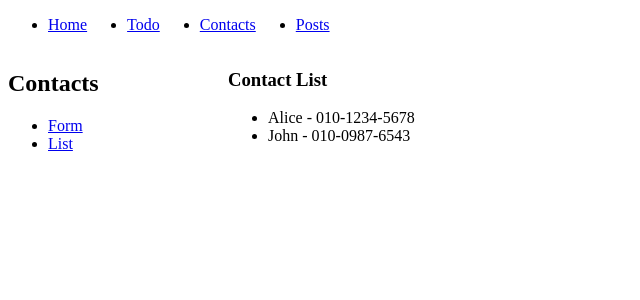
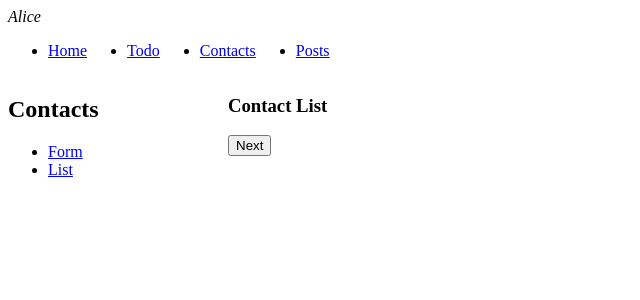
Before and after one commit to Ajstudying/react-ts-study, a React app: page /contacts in a window 1280 px wide. Shown: the top 300 px of the page, without its empty margins (0-640 px from the left). Built offline with nearby package versions, Linux system fonts and the light colour scheme.

Commit message:
swr로컬 스토리지, focus, mutate false

```diff
--- a/package.json
+++ b/package.json
@@ -21,6 +21,7 @@
     "@emotion/styled": "^11.11.0",
     "react": "^18.2.0",
     "react-dom": "^18.2.0",
-    "react-router-dom": "^6.16.0"
+    "react-router-dom": "^6.16.0",
+    "swr": "^2.2.2"
   }
 }
--- a/src/App.tsx
+++ b/src/App.tsx
@@ -35,6 +35,8 @@ const Todo = lazy(() => {
   );
 });
 
+const ProfileEdit = lazy(() => import("@/modules/profile/ProfilesEdit"));
+
 const App = () => {
   //라우팅 처리하는 곳의 가장 최상위에 BrowserRouter로 감싸줘야 함.
   return (
@@ -48,6 +50,8 @@ const App = () => {
           {/* index: 해당경로의 기본 화면 */}
           <Route element={<Home />} index />
           {/* 기능 모듈 */}
+          <Route path="/profile/edit" element={<ProfileEdit />} />
+
           <Route path="todo" element={<Todo />} />
           <Route path="contacts" element={<ContactSidebar />}>
             {/* contacts의 디폴트를 contactList로 하는 것↓ */}
--- a/src/Layout.tsx
+++ b/src/Layout.tsx
@@ -1,9 +1,42 @@
 import { Suspense } from "react";
-import { Link, Outlet } from "react-router-dom";
+import { Link, Outlet, useNavigate } from "react-router-dom";
+import { ProfileData, useProfileData } from "./modules/profile/data";
 
 function Layout() {
+  //바로 아래의 방식은 오류가 생김.
+  // const { nickname, email } : ProfileData = {
+  //   nickname: "Alice",
+  //   email: "alice@gmail.com",
+  //   username: "alice",
+  // };
+
+  //객체 선언 후 타입 선언 가능 대신, username 접근이 안됨.
+  // const { nickname, email } = {
+  //   nickname: "Alice",
+  //   email: "alice@gmail.com",
+  //   username: "alice",
+  // } as ProfileData;
+
+  // swr 데이터 -> 상태값
+  // 데이터가 변경되면 컴포넌트가 다시 렌더링 된다.
+  // 필요한 것만 데려오는 것도 가능함.
+  const { profileData } = useProfileData();
+  const { nickname } = profileData;
+  // console.log(profileData);
+
+  const navigate = useNavigate();
+
+  const handleEditProfile = () => {
+    navigate("/profile/edit");
+  };
+
   return (
-    <div id="layout">
+    <div>
+      <header>
+        <em style={{ cursor: "pointer" }} onClick={handleEditProfile}>
+          {profileData.nickname}
+        </em>
+      </header>
       {/* 링크들이 들어가는 곳 */}
       <nav>
         <ul style={{ display: "flex", gap: "40px" }}>
--- a/src/modules/contacts/ContactForm/index.tsx
+++ b/src/modules/contacts/ContactForm/index.tsx
@@ -1,14 +1,25 @@
+import { MutableRefObject, useRef } from "react";
 import { useNavigate } from "react-router-dom";
+import { useContactsData } from "../data";
 
 const ContactForm = () => {
   //programatic방식으로 라우팅 처리
   const navigate = useNavigate(); //클로저 기법으로 가져오는 것.
   //함수로 함수를 리턴하는 것. useNavigate(); 함수, navigate("/contacts"); 이것도 함수
-  //이걸로 프라이빗하게??
+  const nameRef = useRef() as MutableRefObject<HTMLInputElement>;
+  const phoneRef = useRef() as MutableRefObject<HTMLInputElement>;
+
+  const { contactsData, createContactData } = useContactsData();
 
   const handleSave = () => {
     // 검증처리
     // 서버연동
+    //상태값(데이터)변경
+    createContactData({
+      id: contactsData.length + 1,
+      name: nameRef.current.value,
+      phone: phoneRef.current.value,
+    });
     //완료가 되면 목록 화면으로 이동
     navigate("/contacts");
   };
@@ -16,6 +27,8 @@ const ContactForm = () => {
   return (
     <div>
       <h3>Contact Form</h3>
+      <input ref={nameRef} />
+      <input ref={phoneRef} />
       <button onClick={handleSave}>save</button>
     </div>
   );
--- a/src/modules/contacts/ContactList/index.tsx
+++ b/src/modules/contacts/ContactList/index.tsx
@@ -1,10 +1,14 @@
 import { useNavigate } from "react-router-dom";
+import { useContactsData } from "../data";
+import { useState } from "react";
 
 const ContactList = () => {
-  const contacts = [
-    { id: 1, name: "Alice", phone: "010-1234-5678" },
-    { id: 2, name: "John", phone: "010-0987-6543" },
-  ];
+  const [page, setPage] = useState(0);
+  //페이지 로그 두번 찍힘.
+  //컴포넌트가 마운팅 될 때 1번 찍히고
+  //contactData를 fetcher로 가져온 다음에 상태가 업데이트 된 다음 1번 더 찍힘.
+  // console.log(page);
+  const { contactsData: contacts } = useContactsData(page);
 
   const navigate = useNavigate();
 
@@ -15,6 +19,13 @@ const ContactList = () => {
   return (
     <div>
       <h3>Contact List</h3>
+      <button
+        onClick={() => {
+          setPage(page + 1);
+        }}
+      >
+        Next
+      </button>
       <ul>
         {contacts.map((c) => (
           <li
--- /dev/null
+++ b/src/modules/contacts/data.ts
@@ -0,0 +1,105 @@
+import useSWR from "swr";
+
+interface ContactData {
+  // ?:옵셔널, "a"|"b" 유니온
+  id?: number; //id값은 나중에 생성
+  name: string;
+  phone: string;
+}
+
+//아래처럼 페이징을 관리하는 경우도 있음.
+//페이징 정보를 글로벌 상태로 관리하게 된다면,
+// interface ContactPagingData {
+//   page?: number;
+//   size?: number;
+//   last?: boolean;
+//   contents: ContactData[];
+// }
+
+//undefined를 해결하기 위한 초기데이터
+const INIT_DATA: ContactData[] = [];
+
+const CONTACTS_DATA_KEY = "@data/contacts";
+//데이터를 가져오는 함수(서버, 로컬스토리지, 캐시, webSQL)
+//아래 쪽에 [CONTACTS_DATA_KEY, page] 이렇게 받으면
+// const contactFetcher = ([key, page] : string|number[]) => {
+// 위처럼 바뀌면 console을 바로 그냥 key, page 칠수 있음 스플릿 안하고.
+const contactFetcher = (key: string) => {
+  console.log(key);
+  const page = +key.split("/")[2];
+  console.log(page);
+  console.log("---call fetcher--");
+  //fetch /contacts/paging?page={page}&size=20
+
+  const jsonStr = localStorage.getItem(CONTACTS_DATA_KEY);
+  //로컬스토리지에 있으면 읽은 값을 객체 변환해서 반환
+  if (jsonStr) {
+    return JSON.parse(jsonStr) as ContactData[];
+    //JSON.parse(jsonStr) 이건 Any 타입도 반환이 가능한데, as로 좀더 명확히 타입을 해주는게 나음.
+  }
+
+  //로컬스토리지에 없으면 초기값 반환
+  return INIT_DATA;
+};
+
+export const useContactsData = (page: number) => {
+  const { data: contactsData, mutate } = useSWR<ContactData[]>(
+    //데이터 키
+    `${CONTACTS_DATA_KEY}/${page}`, //[CONTACTS_DATA_KEY, page] 이런 식으로도 가능
+    contactFetcher,
+    //캐시/또는 데이터 가져오기 이후에 데이터가 없을 대 반환하는 데이터
+    {
+      fallbackData: INIT_DATA,
+      //포커스될때 fetcher로 가져오기 해제
+      //revalidate: 캐시와 fetcher로 가져온 데이터를 비교 후 반환
+      revalidateOnFocus: false,
+      //특정 주기 별로 데이터 가져오기
+      // refreshInterval: 5000,
+    }
+  );
+
+  function createContactData(contact: ContactData) {
+    //배열데이터 변경(mutation)
+    // 기존 배열에 매개변수로 받은 객체를 추가하고 새로운 배열 반환
+
+    //mutate(변경할데이터) -> 데이터를 변경
+    // mutate 함수
+    // 데이터를 변경하고 변경된 데이터를 반환
+    //mutate((이전데이터)=>{... retrun 변경된 데이터})
+    mutate((prevData: ContactData[]) => {
+      console.log("--contacts-prev-data--");
+      //데이터 가져오기 이전이고, 최초의 상태변경이면 undefined로 되어있음
+      console.log(prevData);
+
+      //변경된 데이터
+      let nextData: ContactData[];
+
+      if (!prevData) {
+        //캐시에 데이터가 없는 경우(초기값이 없는 경우) 초기 데이터로
+        nextData = [...INIT_DATA]; //참조가 물리면 안되기 때문에 이렇게 따로 복사한 것을 참조해준다.
+      } else {
+        //캐시에 데이터가 있는 경우 이전 데이터로 생성
+        nextData = [...prevData]; //절대 preData를 넣으면 안됨 같은 참조X
+      }
+
+      //ex)서버연동 fetch post contact -> id
+
+      //배열 앞 쪽에 추가
+      nextData.unshift({ id: nextData.length + 1, ...contact });
+
+      // 로컬스토리지에 저장
+      localStorage.setItem(
+        CONTACTS_DATA_KEY,
+        JSON.stringify(nextData) //배열을 저장
+      );
+
+      //변경된 데이터를 반환(무조건 새로운 참조로..!!)
+      return nextData;
+    });
+    //}, false);
+    //mutate(처리함수, false);
+    //mutate 이후에 캐시만 업데이트하고, fetcher를 처리하지 않음.
+    //불필요한 패치를 막기 위해 위같이 처리하기도 함.
+  }
+  return { contactsData, createContactData };
+};
--- a/src/modules/posts/PostForm/index.tsx
+++ b/src/modules/posts/PostForm/index.tsx
@@ -1,13 +1,6 @@
 import { MutableRefObject, useRef, useState } from "react";
 import { useNavigate } from "react-router-dom";
-
-// interface PostItem {
-//   title: string;
-//   content: string;
-//   nickname: string;
-//   createTime: string;
-//   imgURL?: string;
-// }
+import { usePostsData } from "../data";
 
 const PostForm = () => {
   const navigate = useNavigate();
@@ -16,6 +9,8 @@ const PostForm = () => {
   const inputContent = useRef() as MutableRefObject<HTMLTextAreaElement>;
   const inputNickname = useRef() as MutableRefObject<HTMLInputElement>;
   const inputFile = useRef<HTMLInputElement>(null);
+
+  const { postsData, mutatePostsData } = usePostsData();
 
   const handleAdd = () => {
     const title = inputTitle.current;
@@ -29,17 +24,30 @@ const PostForm = () => {
       imageURL = URL.createObjectURL(file); // 파일이 있다면 Blob URL 생성
     }
 
-    const newPost = {
-      title: title.value,
-      content: content.value,
-      nickname: nickname.value,
-      createTime: createTime,
-      imgURL: imageURL,
-    };
-    title.value = "";
-    content.value = "";
-    nickname.value = "";
-    navigate("/posts", { state: { newPost } });
+    mutatePostsData([
+      {
+        id: postsData.length + 1,
+        title: title.value,
+        content: content.value,
+        nickname: nickname.value,
+        createTime: createTime,
+        imgURL: imageURL,
+      },
+      ...postsData,
+    ]);
+    navigate("/posts");
+
+    //   const newPost = {
+    //     title: title.value,
+    //     content: content.value,
+    //     nickname: nickname.value,
+    //     createTime: createTime,
+    //     imgURL: imageURL,
+    //   };
+    //   title.value = "";
+    //   content.value = "";
+    //   nickname.value = "";
+    //   navigate("/posts", { state: { newPost } });
   };
 
   const handleCancel = () => {
--- a/src/modules/posts/PostList/index.tsx
+++ b/src/modules/posts/PostList/index.tsx
@@ -2,6 +2,7 @@ import { useEffect, useState } from "react";
 import { useLocation, useNavigate } from "react-router-dom";
 import PostDetail from "../PostDetail";
 import { PostContainer } from "./styles";
+import { usePostsData } from "../data";
 
 interface PostItem {
   title: string;
@@ -11,8 +12,11 @@ interface PostItem {
   imgURL?: string;
 }
 
+//*** 이벤트 업 이벤트 다운 공부할 것**** */
 const PostList = () => {
-  const [postList, setPostList] = useState<PostItem[]>([]);
+  const { postsData: posts, mutatePostsData } = usePostsData();
+
+  // const [postList, setPostList] = useState<PostItem[]>([]);
   const [showModifyModal, setShowModifyModal] = useState(false);
   const [modifyItem, setModifyItem] = useState({
     index: 0,
@@ -24,16 +28,16 @@ const PostList = () => {
   const navigate = useNavigate();
 
   const handleRemove = (index: number) => {
-    setPostList(postList.filter((_, idx) => idx !== index));
+    mutatePostsData(posts.filter((_, idx) => idx !== index));
   };
   const handleClickItem = (index: number) => {
     // navigate(`/posts/detail/${index}`);
     setShowModifyModal(true);
     setModifyItem({
       index,
-      title: postList[index].title,
-      content: postList[index].content,
-      imgURL: postList[index].imgURL,
+      title: posts[index].title,
+      content: posts[index].content,
+      imgURL: posts[index].imgURL,
     });
   };
 
@@ -48,8 +52,8 @@ const PostList = () => {
     content: string;
     imgURL: string;
   }) => {
-    setPostList(
-      postList.map((item, idx) => {
+    mutatePostsData(
+      posts.map((item, idx) => {
         if (index === idx) {
           return { ...item, title, content, imgURL };
         }
@@ -59,16 +63,20 @@ const PostList = () => {
     setShowModifyModal(false);
   };
 
-  const location = useLocation();
-  const newPost = location.state?.newPost;
+  const handleCancle = () => {
+    setShowModifyModal(false);
+  };
 
-  useEffect(() => {
-    if (newPost) {
-      setPostList([newPost, ...postList]);
-    }
-  }, [newPost]);
+  // const location = useLocation();
+  // const newPost = location.state?.newPost;
 
-  return postList.map((item, index) => (
+  // useEffect(() => {
+  //   if (newPost) {
+  //     setPostList([newPost, ...postList]);
+  //   }
+  // }, [newPost]);
+
+  return posts.map((item, index) => (
     <PostContainer>
       <article id="item.id" key={index}>
         <div
@@ -105,6 +113,7 @@ const PostList = () => {
             title={modifyItem.title}
             content={modifyItem.content}
             onConfirm={handleModifyModalConfirm}
+            onCancle={handleCancle}
           />
         )}
       </article>
--- /dev/null
+++ b/src/modules/posts/data.ts
@@ -0,0 +1,19 @@
+import useSWR from "swr";
+
+interface PostData {
+  id: number;
+  title: string;
+  content: string;
+  nickname: string;
+  createTime: string;
+  imgURL?: string;
+}
+
+export const usePostsData = () => {
+  const { data: postsData, mutate: mutatePostsData } = useSWR<PostData[]>(
+    "@data/posts",
+    { fallbackData: [] }
+  );
+
+  return { postsData, mutatePostsData };
+};
--- /dev/null
+++ b/src/modules/profile/ProfilesEdit/index.tsx
@@ -0,0 +1,30 @@
+import { MutableRefObject, useRef } from "react";
+import { useProfileData } from "../data";
+
+const ProfileEdit = () => {
+  const nicknameRef = useRef() as MutableRefObject<HTMLInputElement>;
+
+  const emailRef = useRef() as MutableRefObject<HTMLInputElement>;
+
+  const { profileData, mutableProfileData } = useProfileData();
+  const { nickname, email } = profileData;
+
+  const handleSave = () => {
+    //서버하고 연동한 다음에
+    // mutate
+    mutableProfileData({
+      nickname: nicknameRef.current.value,
+      email: emailRef.current.value,
+    });
+  };
+
+  return (
+    <div>
+      <input ref={nicknameRef} defaultValue={nickname} />
+      <input ref={emailRef} defaultValue={email} />
+      <button onClick={handleSave}>save</button>
+    </div>
+  );
+};
+
+export default ProfileEdit;
--- /dev/null
+++ b/src/modules/profile/data.ts
@@ -0,0 +1,34 @@
+import useSWR from "swr";
+
+export interface ProfileData {
+  nickname: string;
+  email: string;
+}
+
+// 함수를 호출을 하면, 함수를 내보내는 함수이다.
+// use....
+//클로저를 생성
+//npm install swr 이걸 선행해야 함
+export function useProfileData() {
+  //데이터를 키 문자열 기준으로 서로 공유가 됨
+  //const{데이터, 데이터 변경 함수}
+  // = useSWR<데이터형식>("데이터키"(필수), 데이터조회함수, 옵션);
+  const { data: profileData, mutate: mutableProfileData } =
+    //useSWR<ProfileData | {}> 초기값이 빈객체면 이렇게 해줘야 함.
+    useSWR<ProfileData>("@data/profile", {
+      //한번도 데이터를 받아온 적이 없다면 이걸로 리턴 치기 위한 값.
+      //안 넣으면 undefined가 뜨면서 종료되버림.
+      //초기값(데이터조회함수를 통해서 최초에 받아오기 전에 반환할 값)
+      fallbackData: { nickname: "Alice", email: "alice@gmail.com" },
+    });
+
+  // function changeProfileData() {
+  //   mutate((prev: ProfileData) => {
+  //     //서버에 호출
+  //     //변경된 데이터를 반환
+  //     return { nickname: "Alice", email: "alice@gmail.com" };
+  //   });
+  // }
+
+  return { profileData, mutableProfileData };
+}
```
Also changed, not shown: src/modules/posts/PostDetail/index.tsx (+3 -4 lines), 1 other file (tests, documents, lock files or other folders).
